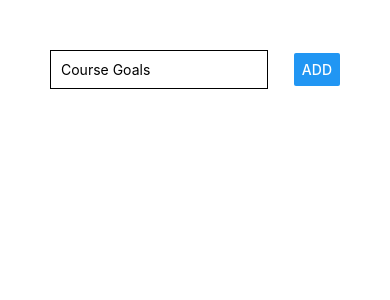
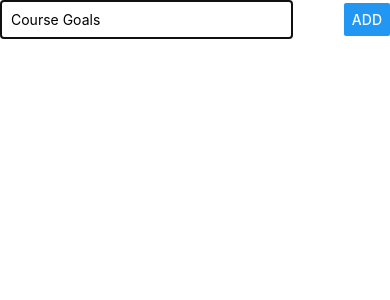
Before and after one commit to yuri-la-torre-ortiz/ReactNativetutorial, a React Native app: screen / in a window 390 px wide. Shown: the top 300 px of the page. Built offline with nearby package versions, Linux system fonts and the light colour scheme.

Commit message:
Start Modal module

```diff
--- a/components/GoalInput.js
+++ b/components/GoalInput.js
@@ -1,5 +1,5 @@
 import React, { useState } from "react";
-import { View, TextInput, Button, StyleSheet } from "react-native";
+import { View, TextInput, Button, StyleSheet, Modal } from "react-native";
 
 const GoalInput = (props) => {
   const [enteredGoal, setEnteredGoal] = useState("");
@@ -7,7 +7,9 @@ const GoalInput = (props) => {
   const goalInputHandler = (enteredText) => {
     setEnteredGoal(enteredText);
   };
+
   return (
+    <Modal>
       <View style={styles.inputContainer}>
         <TextInput
           placeholder="Course Goals"
@@ -17,6 +19,7 @@ const GoalInput = (props) => {
         />
         <Button title="ADD" onPress={props.onAddGoal.bind(this, enteredGoal)} />
       </View>
+    </Modal>
   );
 };
 
```
Lines whose indentation alone changed are shown as unchanged.
